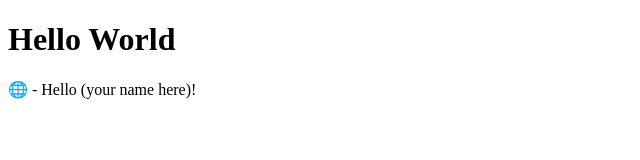
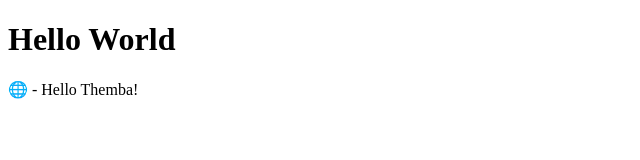
Before and after one commit to ThembaMtshelwane/elen4010-lab1, a plain HTML site: page index.html in a window 1280 px wide. Shown: the full height of the page, 0-640 px from the left. Drawn offline with Linux system fonts and the light colour scheme.

Commit message:
Index edit - Replace placeholder with name

```diff
--- a/index.html
+++ b/index.html
@@ -7,7 +7,7 @@
 <body>
 <h1>Hello World</h1>
 <p>
-&#127760 - Hello (your name here)!
+&#127760 - Hello Themba!
 </p>
 </body>
 </html>
```
Also changed, not shown: dummy.html (deleted).
